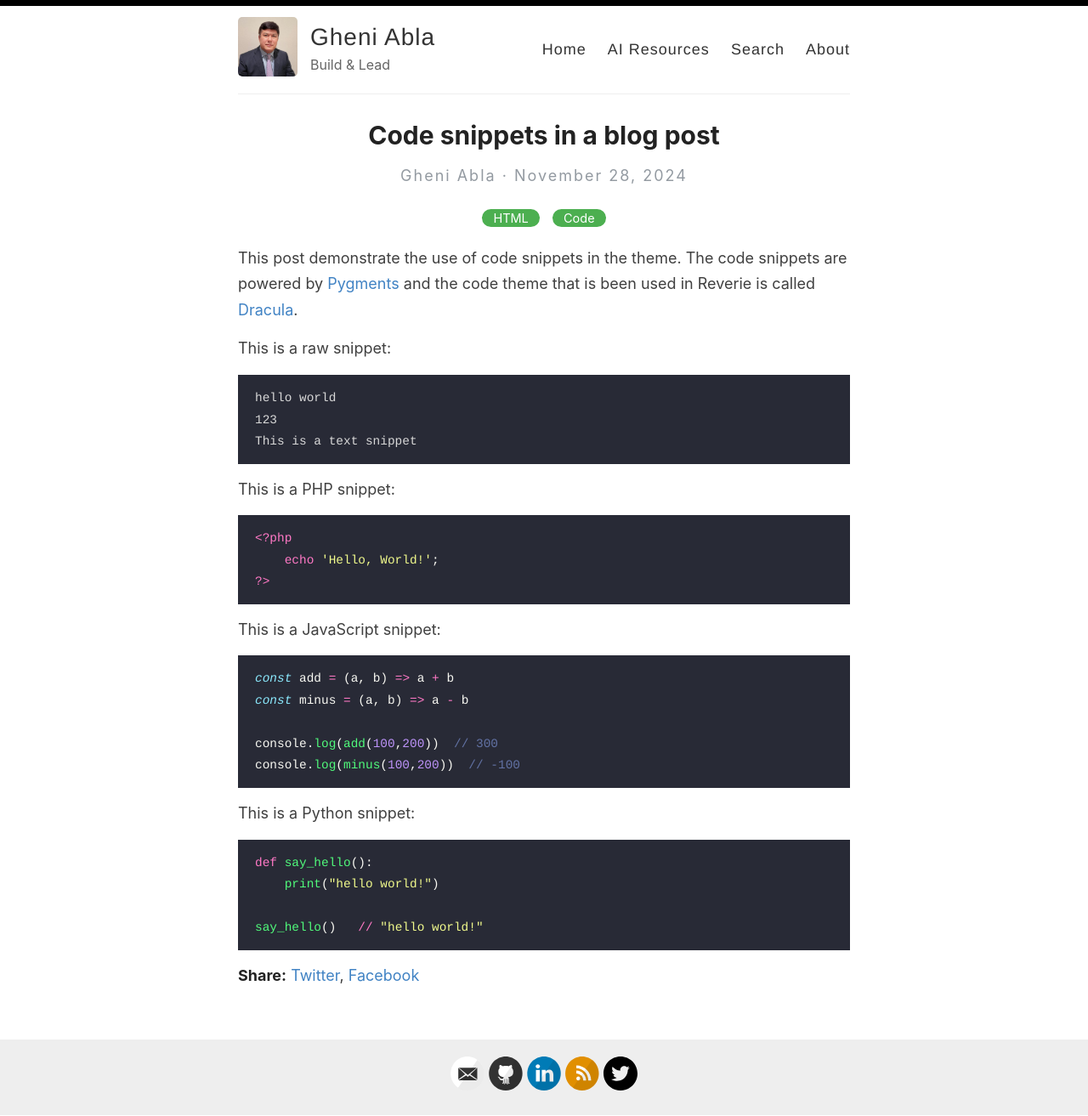
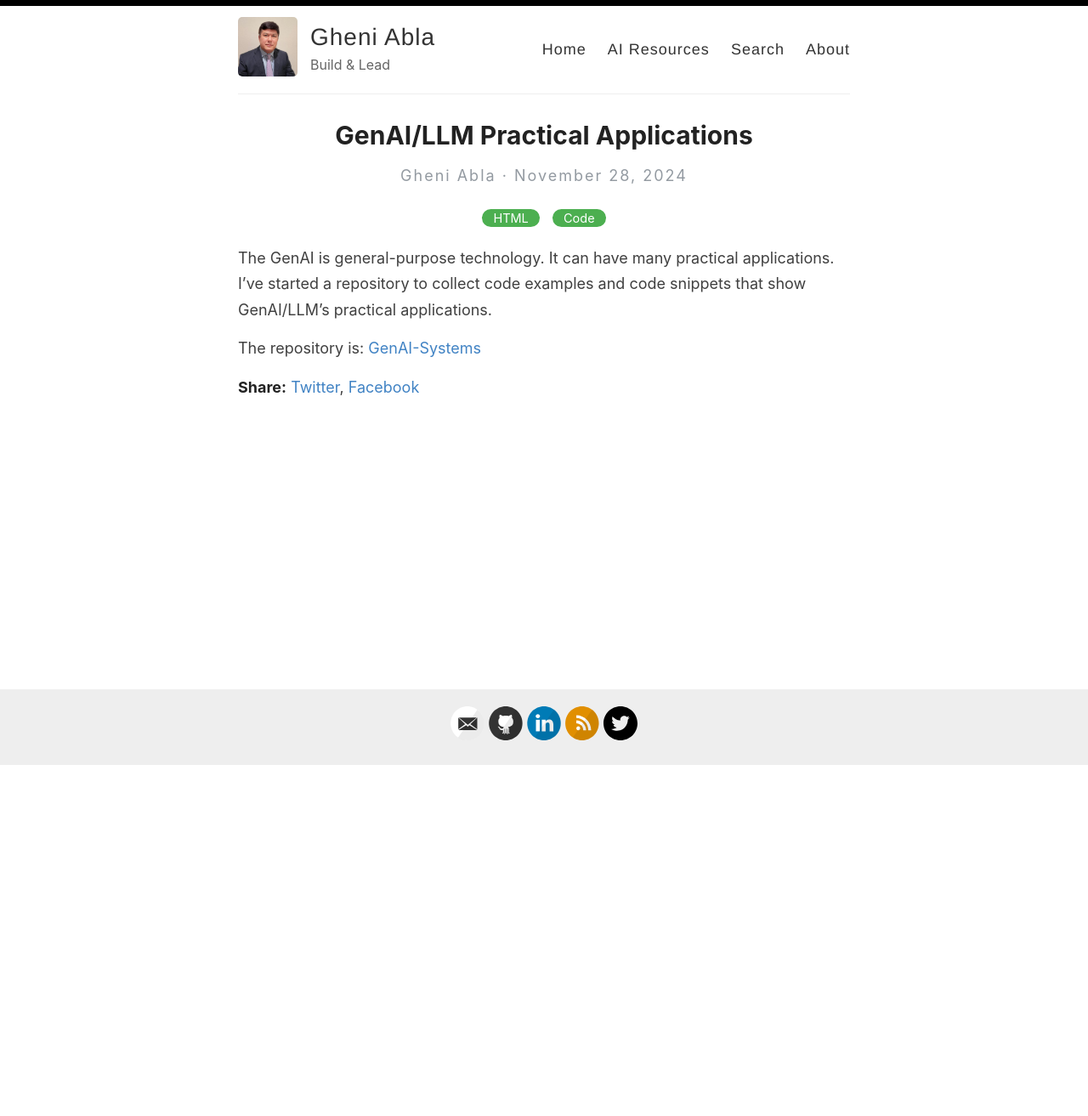
Before and after one commit to gheniabla/gheniabla.github.io, a Jekyll site: the page built from _posts/2024-11-28-hello-world.md, in a window 1280 px wide. Shown: the whole page at 85% size. Built offline with Jekyll 4.4.1, drawn with Linux system fonts in a browser that asks for light colours; after the commit the page ends 901 px from its top, so only the background shows below that.

Commit message:
Update 2024-11-28-hello-world.md

````diff
--- a/_posts/2024-11-28-hello-world.md
+++ b/_posts/2024-11-28-hello-world.md
@@ -1,42 +1,10 @@
 ---
 layout: post
-title:  Code snippets in a blog post
+title:  GenAI/LLM Practical Applications
 categories: [HTML,Code]
 ---
 
-This post demonstrate the use of code snippets in the theme. The code snippets are powered by [Pygments](http://pygments.org/) and the code theme that is been used in Reverie is called [Dracula](https://draculatheme.com/).
+The GenAI is general-purpose technology. It can have many practical applications.
+I've started a repository to collect code examples and code snippets that show GenAI/LLM's practical applications.
 
-This is a raw snippet:
-
-```
-hello world
-123
-This is a text snippet
-```
-
-This is a PHP snippet:
-
-```php
-<?php
-    echo 'Hello, World!';
-?>
-```
-
-This is a JavaScript snippet:
-
-```js
-const add = (a, b) => a + b
-const minus = (a, b) => a - b
-
-console.log(add(100,200))  // 300
-console.log(minus(100,200))  // -100
-```
-
-This is a Python snippet:
-
-```python
-def say_hello():
-    print("hello world!")
-
-say_hello()   // "hello world!"
-```
+The repository is: [GenAI-Systems](https://github.com/gheniabla/GenAI-Systems)
````
